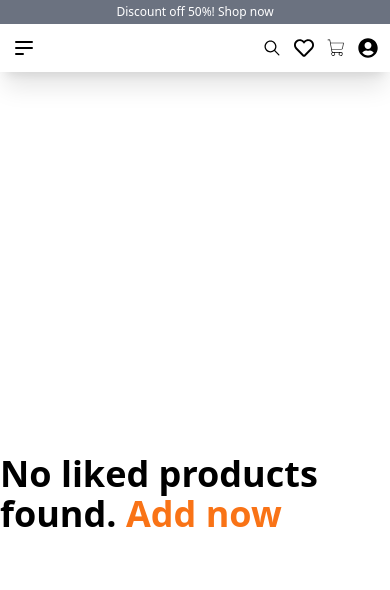
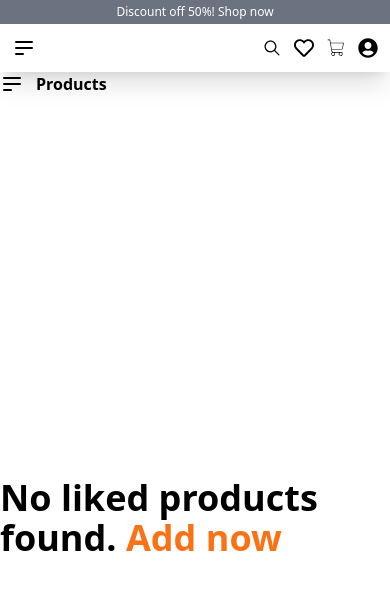
Before and after one commit to pravinchaudhary007/Sparkal-PROJECT, a React (Vite) app: page /like in a window 390 px wide. Shown: the top 590 px of the page. Built offline with nearby package versions, Linux system fonts and the light colour scheme.

Commit message:
watchlist add

```diff
--- a/src/App.jsx
+++ b/src/App.jsx
@@ -6,7 +6,7 @@ import Sale from './Components/Pages/Sale/Sale';
 import Blog from './Components/Pages/Blog/Blog';
 import { useEffect, useState } from 'react';
 import Cart from './Components/Pages/Shop/Cart/Cart';
-import Like from './Components/Pages/Product/Product/LikedProducts';
+import WatchlistProducts from './Components/Pages/Product/Product/WatchlistProducts';
 import Account from './Components/Pages/Account/Account';
 import Products from "./Components/Pages/Product/Product/ProductsListing";
 import SidenavMenu from './Components/Home/Navigation/SidenavMenu';
@@ -48,7 +48,7 @@ const App = () => {
               <Route path="/shop" element={<Shop />} />
               <Route path="/sale" element={<Sale />} />
               <Route path="/blog" element={<Blog />} />
-              <Route path="/like" element={<Like />} />
+              <Route path="/like" element={<WatchlistProducts />} />
               <Route path="/cart" element={<Cart />} />
               <Route path="/account" element={<Account />} />
               <Route path="/*" element={<Error404 />} />
--- a/src/Components/Pages/Product/Product/Card.jsx
+++ b/src/Components/Pages/Product/Product/Card.jsx
@@ -24,7 +24,7 @@ const Card = ({ product }) => {
                         </strike>
                     </p>
 
-                    <p className="mt-1 lg:text-base md:text-sm">
+                    <p className="mt-1 lg:text-base md:text-sm text-xs">
                         {Array.from({ length: 5 }).map((_, index) => {
                             const roundedRating = Math.floor(rating);
                             const isHalfStar = rating - index >= 0.5 && rating - index < 1; // Checks for half star condition
@@ -32,7 +32,7 @@ const Card = ({ product }) => {
                             return (
                                 <span
                                     key={index}
-                                    className={`inline-block ${index < roundedRating ? 'text-yellow-500' : isHalfStar && index === roundedRating ? 'text-yellow-500 half-star' : 'text-yellow-200'
+                                    className={`inline-block text-base ${index < roundedRating ? 'text-yellow-500' : isHalfStar && index === roundedRating ? 'text-yellow-500 half-star' : 'text-yellow-200'
                                         }`}
                                 >
                                     ★
--- a/src/Components/Pages/Product/Product/LikedProducts.jsx
+++ /dev/null
@@ -1,31 +0,0 @@
-import { useProducts } from '../ProductContext/ProductProvider.jsx';
-import Card from './Card.jsx';
-import Header from '../../../Home/Navigation/Header.jsx';
-import Navbar from '../../../Home/Navigation/Navbar.jsx';
-import { NavLink } from 'react-router-dom';
-
-const LikedProducts = () => {
-    const { likedProducts } = useProducts();
-
-    if (likedProducts.length === 0) {
-        return <> <Header /> <Navbar /> <div className='min-h-screen flex justify-center items-center'> <p className=' font-bold text-4xl '>No liked products found.
-        <NavLink to={'/product'} className='text-orange-500'> Add now </NavLink>
-        </p></div> </>
-    }
-
-    return (
-        <>
-            <Header />
-            <Navbar />
-
-            <section className="m-8 min-h-screen">
-                <div className="grid grid-cols-1 sm:grid-cols-2 md:grid-cols-3 lg:grid-cols-4 gap-4 mt-4">
-                    {likedProducts.map(product => (
-                        <Card key={product.id} product={product} />
-                    ))}
-                </div>
-            </section>
-        </>);
-};
-
-export default LikedProducts;
--- a/src/Components/Pages/Product/Product/ProductsListing.jsx
+++ b/src/Components/Pages/Product/Product/ProductsListing.jsx
@@ -50,11 +50,9 @@ const Productlisting = () => {
     // Apply in-stock/out-of-stock filter (if selected)
     const stockFilter = (inStock && product.stock === "in stock") ||
                         (outOfStock && product.stock === "out of stock") ||
-                        (!inStock && !outOfStock); // If neither is selected, all products are allowed.
+                        (!inStock && !outOfStock);
 
     const priceFilter = !price ? product.price <= price : product.price >= price ;
-
-
 
     return genderFilter && stockFilter && priceFilter;
   });
@@ -124,7 +122,7 @@ const Productlisting = () => {
           </div>
 
           {/* Product grid */}
-          <div className="grid grid-cols-2 lg:h-[1090px] md:h-[1024px] sm:h-[820px] h-full sm:grid-cols-2 md:grid-cols-3 lg:grid-cols-3 sm:gap-4 gap-2 sm:mt-4 mt-2 overflow-y-scroll scroll-smooth scrollbar-hidden">
+          <div className="grid grid-cols-2 lg:h-[1090px] md:h-[1024px] sm:h-[820px] h-full sm:grid-cols-2 md:grid-cols-3 lg:grid-cols-3 sm:gap-4 gap-2 sm:mt-4 mt-2 overflow-y-scroll sm:pb-0  pb-2 scroll-smooth scrollbar-hidden">
             {filteredProducts.length === 0 ? (
               <div className="col-span-full text-center text-gray-500">No products available for the selected filters.</div>
             ) : (
--- /dev/null
+++ b/src/Components/Pages/Product/Product/WatchlistProducts.jsx
@@ -0,0 +1,84 @@
+import { useProducts } from "../ProductContext/ProductProvider.jsx";
+import Card from "./Card.jsx";
+import Header from "../../../Home/Navigation/Header.jsx";
+import Navbar from "../../../Home/Navigation/Navbar.jsx";
+import { NavLink } from "react-router-dom";
+import { HiOutlineMenuAlt2 } from "react-icons/hi";
+import SidenavMenu from "../../../Home/Navigation/SidenavMenu.jsx";
+import { Box, Drawer } from "@mui/material";
+import { useState } from "react";
+
+const WatchlistProducts = () => {
+  const { likedProducts } = useProducts();
+  const [menu, setMenu] = useState(false);
+  const toggleMenu = () => {
+    setMenu((prevMenu) => !prevMenu);
+  };
+
+  const DrawerList = (
+    <Box sx={{ width: "250px" }} role="presentation">
+      <SidenavMenu />
+    </Box>
+  );
+
+  if (likedProducts.length === 0) {
+    return (
+      <>
+        <Header />
+        <Navbar />
+        <div className="sm:hidden block font-semibold">
+          <span className="flex gap-3">
+            <HiOutlineMenuAlt2
+              onClick={toggleMenu}
+              className="h-6 w-6"
+              aria-label="Toggle menu"
+            />
+            <p>Products</p>
+          </span>
+        </div>
+        <div className="min-h-screen flex justify-center items-center">
+          <p className="font-bold text-4xl">
+            No liked products found.
+            <NavLink to={"/product"} className="text-orange-500">
+              {" "}
+              Add now{" "}
+            </NavLink>
+          </p>
+        </div>
+      </>
+    );
+  }
+
+  return (
+    <>
+      <Header />
+      <div className="md:block hidden">
+      <Navbar />
+      </div>
+      <section className="grid justify-center items-center">
+        <div className="lg:mx-8 lg:px-8 md:mx-7 md:px-6 sm:mx-4 sm:px-4 mx-4 px-4 font-semibold flex items-center gap-3  md:py-6 py-4">
+          <span className="flex gap-3">
+            <HiOutlineMenuAlt2
+              onClick={toggleMenu}
+              className="sm:h-6  sm:w-6 h-5 w=5 md:hidden"
+              aria-label="Toggle menu"
+            />
+            <p className="font-semibold md:text-xl sm:text-base  text-sm">Watchlist</p>
+          </span>
+        </div>
+        <div className="md:p-4 sm:p-0 p-2 bg-transparent min-h-screen">
+          <div className="grid grid-cols-1 sm:grid-cols-2 md:grid-cols-3 lg:grid-cols-4 gap-4 mt-4">
+            {likedProducts.map((product) => (
+              <Card key={product.id} product={product} />
+            ))}
+          </div>
+        </div>
+        <Drawer anchor={"right"} open={menu} onClose={toggleMenu}>
+          {DrawerList}
+        </Drawer>
+      </section>
+    </>
+  );
+};
+
+export default WatchlistProducts;
```
